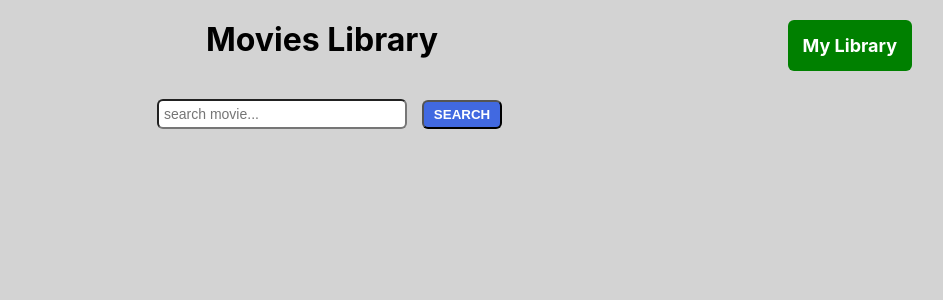
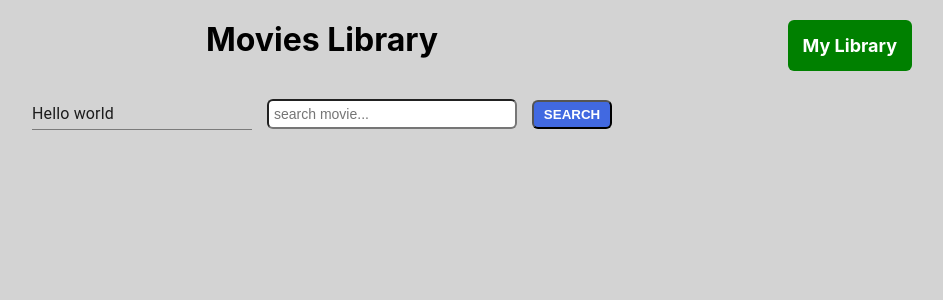
Before and after one commit to MacRapacki/movies-library, a React (Create React App) app: page / in a window 1280 px wide. Shown: the top 300 px of the page, without its empty margins (318-1261 px from the left). Built offline with nearby package versions, Linux system fonts and the light colour scheme.

Commit message:
add style to searchbar

```diff
--- a/src/App.js
+++ b/src/App.js
@@ -1,8 +1,8 @@
 import "./App.css";
 import { BrowserRouter, Routes, Route } from "react-router-dom";
 
-import MyLibrary from "./pages/MyLibrary";
-import Home from "./pages/Home";
+import MyLibrary from "./pages/My library/MyLibrary";
+import Home from "./pages/Home/Home";
 import { useEffect } from "react";
 import { useDispatch } from "react-redux";
 import { checkLocalStorage } from "./store/myLibrarySlice";
--- a/src/components/FavoriteMovieCard.jsx
+++ b/src/components/favorite movie card/FavoriteMovieCard.jsx
@@ -4,7 +4,7 @@ import {
   toggleIsWatched,
   removeFromLibrary,
   rateMovie,
-} from "../store/myLibrarySlice";
+} from "../../store/myLibrarySlice";
 import useFavoriteMovieCard from "./useFavoriteMovieCard";
 
 const FavoriteMovieCard = ({ poster, title, index, isWatched, rating }) => {
--- a/src/components/useMovieCardContainer.js
+++ b/src/components/movie card/useMovieCardContainer.js
@@ -1,5 +1,5 @@
 import { useDispatch, useSelector } from "react-redux";
-import { addToMyLibrary } from "../store/myLibrarySlice";
+import { addToMyLibrary } from "../../store/myLibrarySlice";
 
 const useMovieCardContainer = () => {
   const dispatch = useDispatch();
--- a/src/components/SearchBar.jsx
+++ b/src/components/searchbar/SearchBar.jsx
@@ -1,3 +1,5 @@
+import * as S from "./style";
+
 const SearchBar = ({
   setSearchedTitle,
   findMovies,
@@ -11,6 +13,11 @@ const SearchBar = ({
           At least 3 characters are required.
         </p>
       )}
+      <S.MySearchBar
+        variant="outlined"
+        defaultValue="Hello world"
+        minLength={3}
+      />
       <input
         className="searchBar"
         type="text"
--- /dev/null
+++ b/src/components/searchbar/style.js
@@ -0,0 +1,6 @@
+import styled from "styled-components";
+import Input from "@mui/material/Input";
+
+export const MySearchBar = styled(Input)`
+  /* background-color: red; */
+`;
--- a/src/pages/Home.jsx
+++ b/src/pages/Home/Home.jsx
@@ -2,8 +2,8 @@ import { useState } from "react";
 
 import { Link } from "react-router-dom";
 
-import MovieCard from "../components/MovieCard";
-import SearchBar from "../components/SearchBar";
+import MovieCard from "../../components/movie card/MovieCard";
+import SearchBar from "../../components/searchbar/SearchBar";
 
 import useHomeContainer from "./useHomeContainer";
 
--- a/src/pages/MyLibrary.jsx
+++ b/src/pages/My library/MyLibrary.jsx
@@ -1,7 +1,7 @@
 import { Link } from "react-router-dom";
 import { useSelector } from "react-redux";
 
-import FavoriteMovieCard from "../components/FavoriteMovieCard";
+import FavoriteMovieCard from "../../components/favorite movie card/FavoriteMovieCard";
 
 const MyLibrary = () => {
   const listOfMyMovies = useSelector((state) => state.myLibrary.myLibrary);
```
Also changed, not shown: src/components/favorite movie card/useFavoriteMovieCard.js (renamed from src/components/useFavoriteMovieCard.js), src/components/movie card/MovieCard.jsx (renamed from src/components/MovieCard.jsx), src/pages/Home/useHomeContainer.js (renamed from src/pages/useHomeContainer.js), src/pages/My library/useMyLibraryContainer.js (added).
